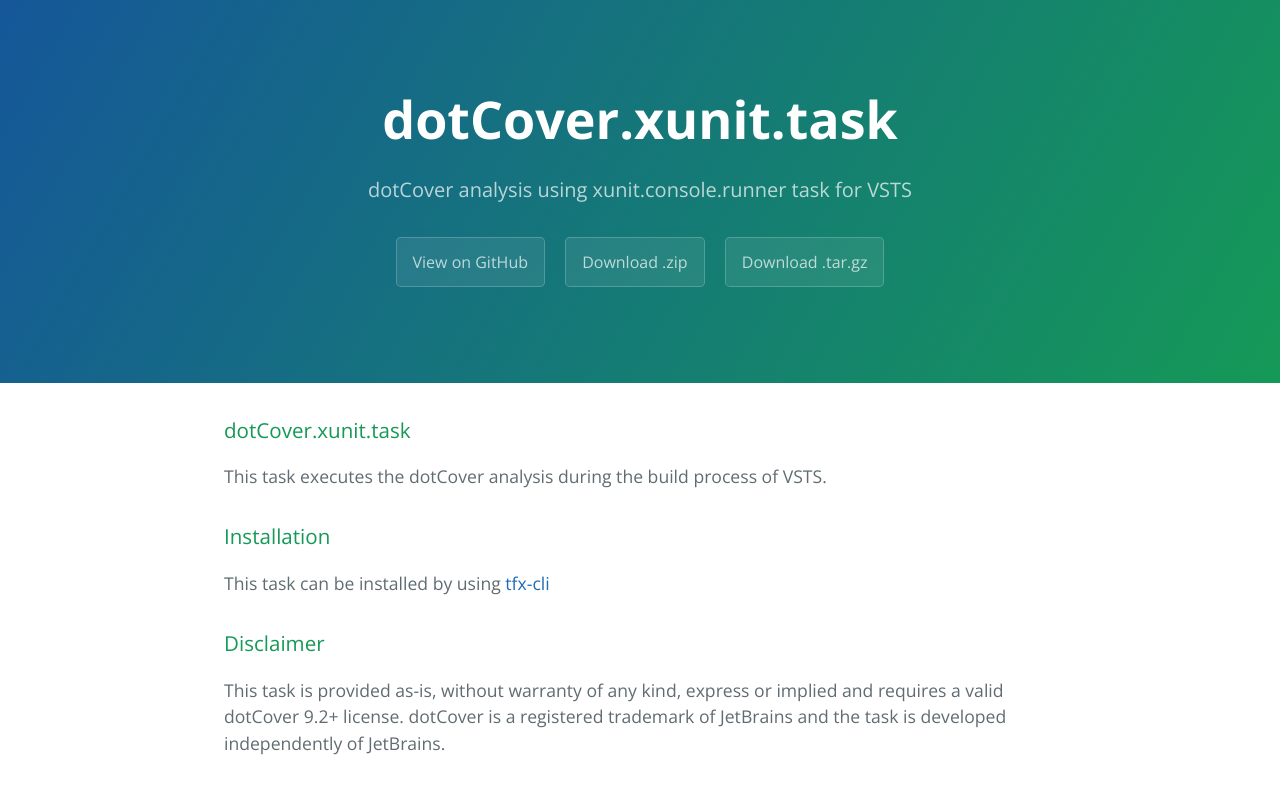
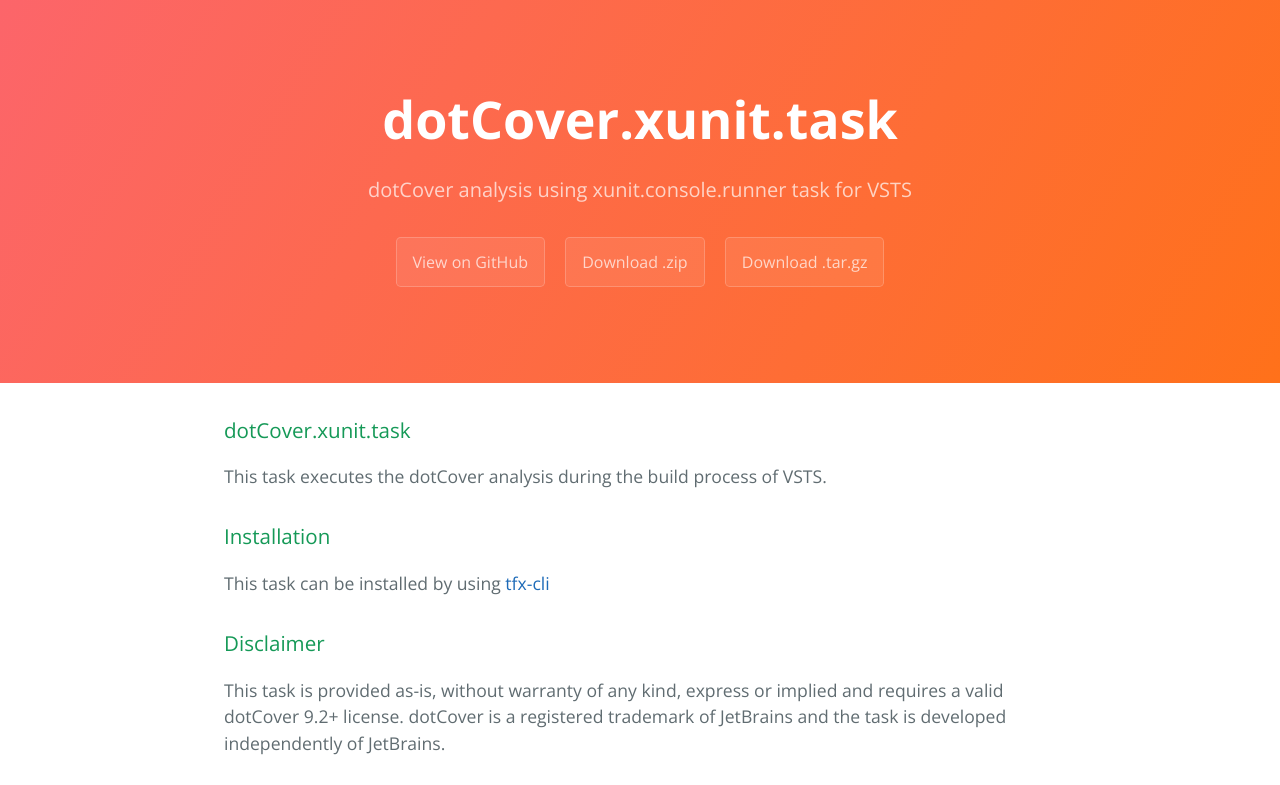
Before and after one commit to rodrigoff/dotCover.xunit.task, a plain HTML site: page index.html in a window 1280 px wide. Shown: the top 785 px of the page. Drawn offline with nearby package versions, Linux system fonts and the light colour scheme.

Commit message:
Update stylesheet.css

```diff
--- a/stylesheets/stylesheet.css
+++ b/stylesheets/stylesheet.css
@@ -57,7 +57,7 @@
   color: #fff;
   text-align: center;
   background-color: #159957;
-  background-image: linear-gradient(120deg, #155799, #159957); }
+  background-image: linear-gradient(120deg, #fc656a, #ff711a); }
 
 @media screen and (min-width: 64em) {
   .page-header {
```
